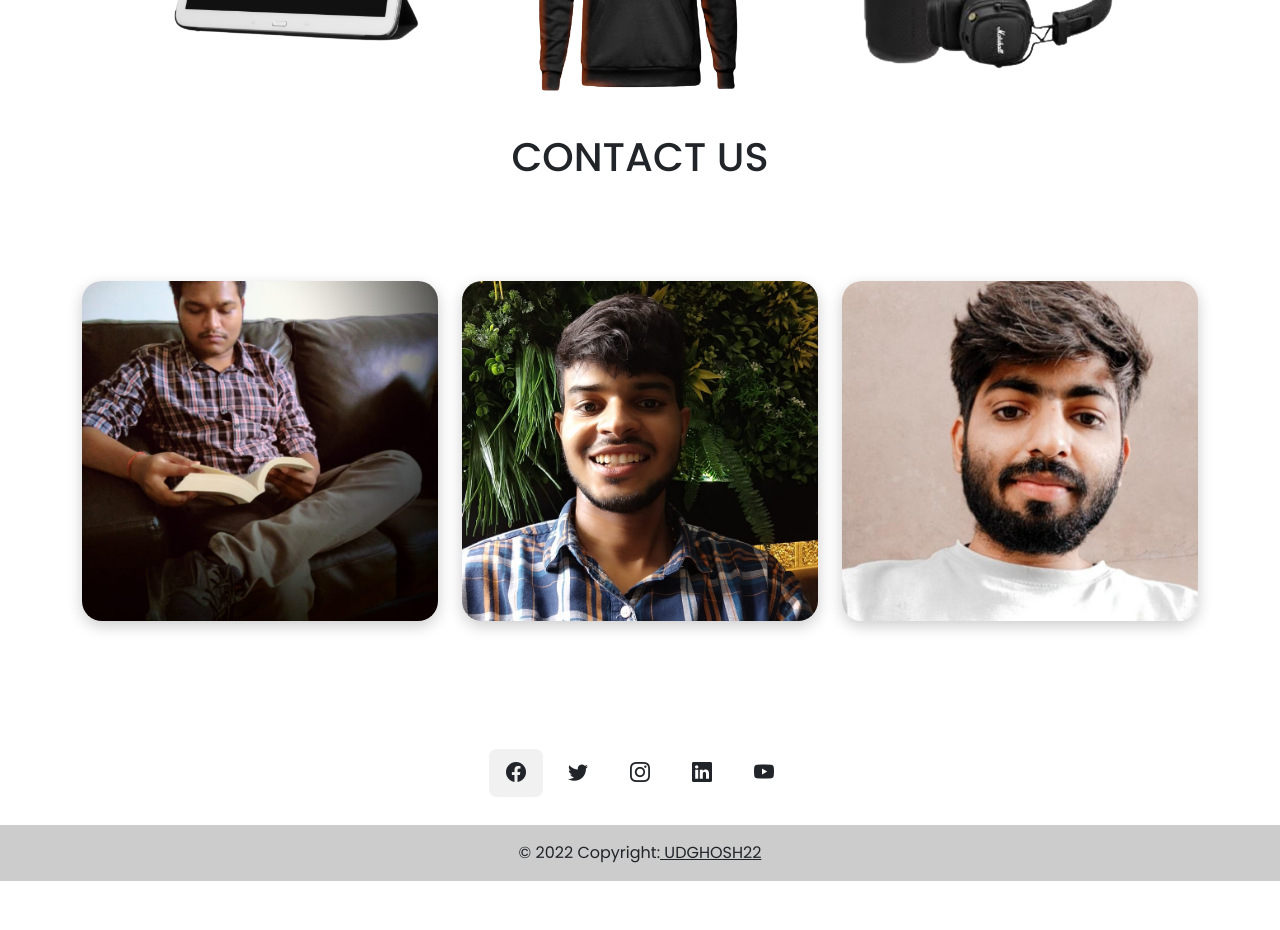
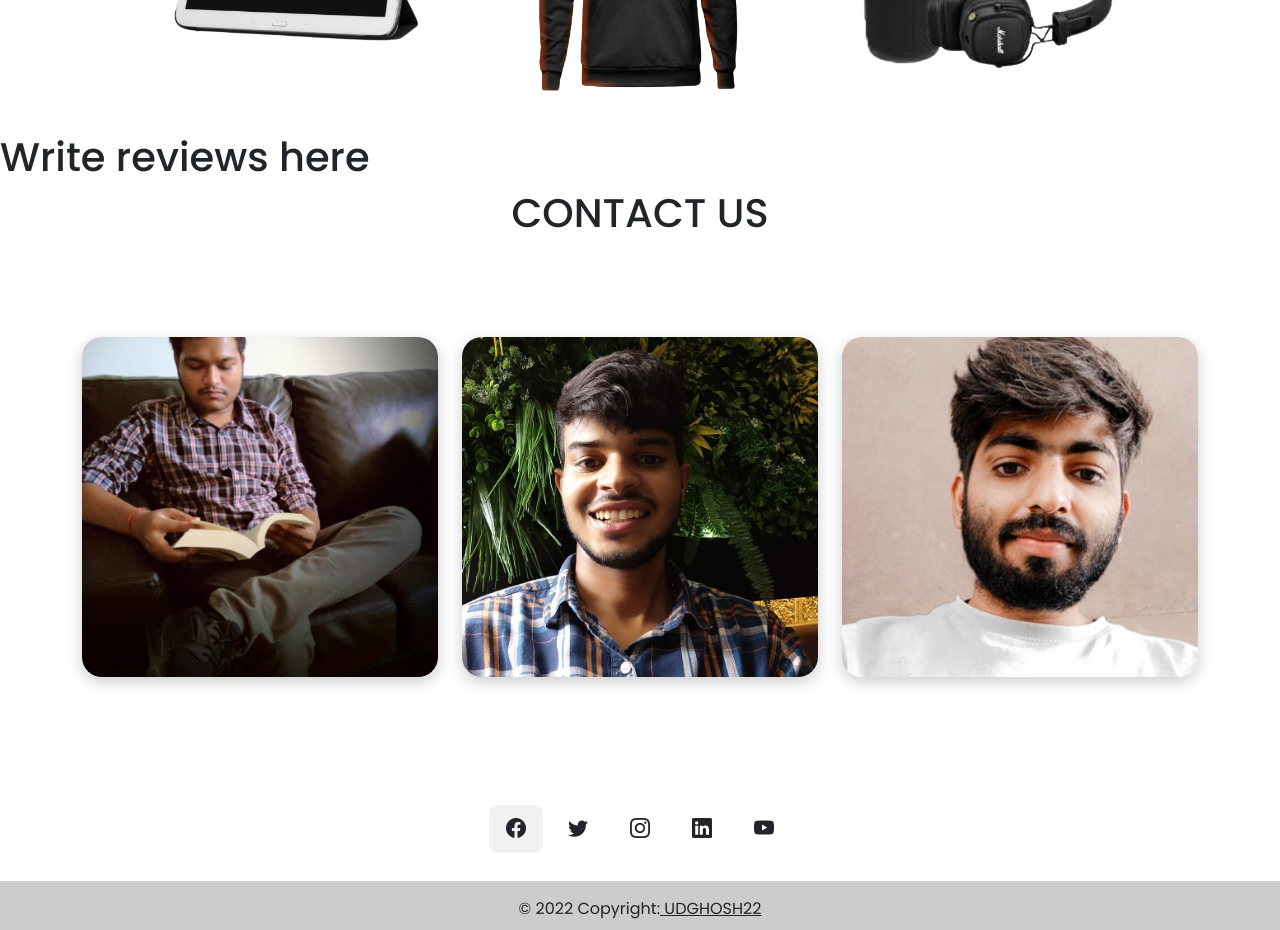
Before and after one commit to humayun-987/GuestRoomBookingSystem, a React (Create React App) app: page / in a window 1280 px wide. Shown: the part 2460-3390 px from the top of the page. Before the commit the page ends 3365 px from the top, so only its background shows below. Built offline with nearby package versions, Linux system fonts and the light colour scheme.

Commit message:
added reviews file

```diff
--- a/src/App.js
+++ b/src/App.js
@@ -9,7 +9,8 @@ import {Route, Routes } from "react-router-dom";
 import RegistrationPage from './comp/RegistrationPortal/index';
 import IndividualRegistrationForm from './comp/RegistrationPortal/IndividualRegistration';
 import ContingentRegistrationForm from './comp/RegistrationPortal/ContigentRegistration';
-
+import Contact from "./comp/contact/contact";
+import Review from './comp/reviews/index';
 
 function App() {
   return (
@@ -23,6 +24,8 @@ function App() {
       <>
         <Navbar />
         <Section />
+        <Review />
+        <Contact />
       </>
     } />
 
@@ -42,10 +45,6 @@ function App() {
 
 
     </Routes>
-
-
-
-
     <Footer />
     </div>
   );
--- a/src/comp/contact/contact.js
+++ b/src/comp/contact/contact.js
@@ -4,6 +4,10 @@ import './contactstyle.css'
 
 const Contact = () => {
     return (
+        <section id="contact" style={{ padding: "0% 2%" }}>
+            <h1 className="d-flex justify-content-center header">CONTACT US</h1>
+
+
         <div className="container">
 
         <div className="row">
@@ -114,6 +118,8 @@ const Contact = () => {
 
         </div>
     </div>
+    </section>
+
     );
 };
 
--- /dev/null
+++ b/src/comp/reviews/index.jsx
@@ -0,0 +1,8 @@
+import "./style.css";
+import React from "react";
+export default function reviews() {
+    return(
+    <>
+        <h1>Write reviews here</h1>
+    </>);
+};
--- /dev/null
+++ b/src/comp/reviews/style.css
@@ -0,0 +1 @@
+/* write css here */
--- a/src/comp/section/index.jsx
+++ b/src/comp/section/index.jsx
@@ -4,7 +4,6 @@ import head from "../../media/head.png";
 import tab from "../../media/RJ.png";
 import hod from "../../media/HD.png";
 import ResultTable from "../ResultTable";
-import Contact from "../contact/contact";
 import "./section.css";
 import { NavLink } from "react-router-dom";
 
@@ -244,10 +243,7 @@ export default function Section() {
           </div>
         </div>
       </section>
-      <section id="contact" style={{ padding: "0% 2%" }}>
-        <h1 className="d-flex justify-content-center header">CONTACT US</h1>
-        <Contact />
-      </section>
+
     </>
   );
 }
```
